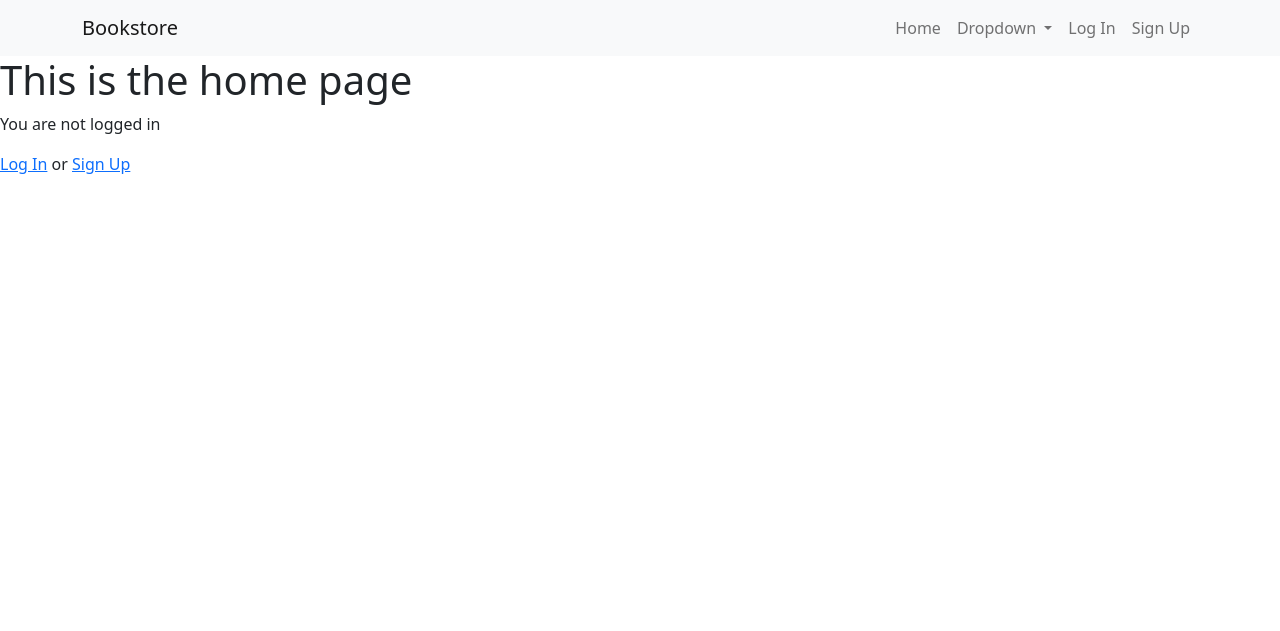
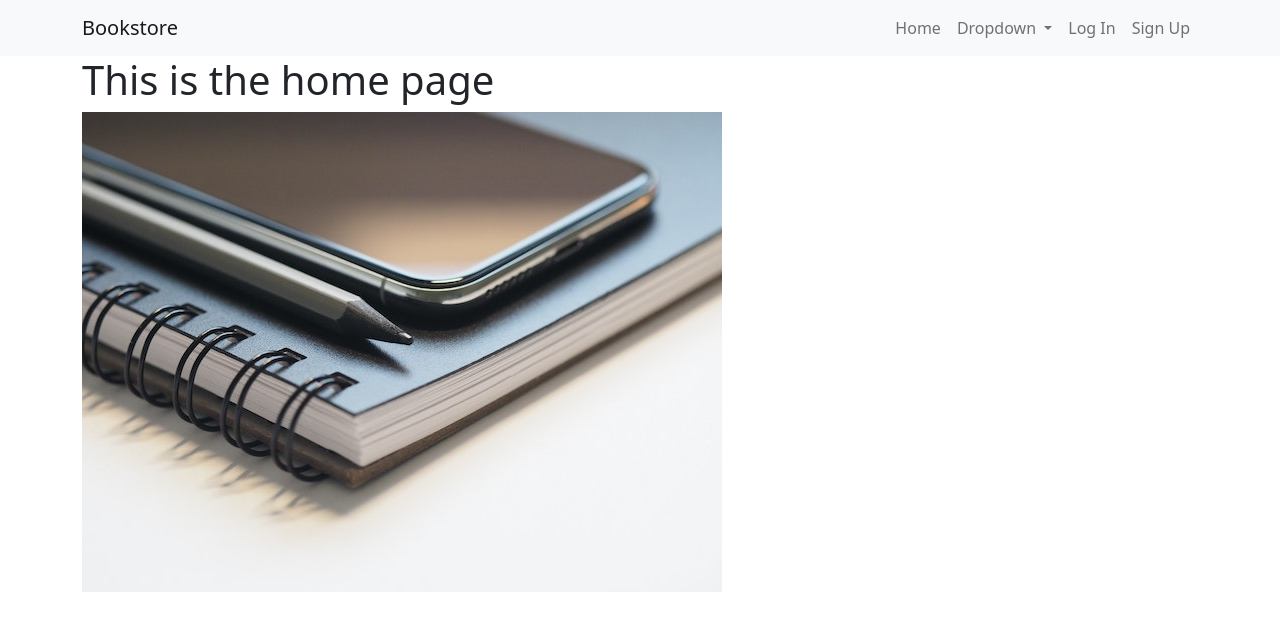
Before and after one commit to paulnyabaro/bookstore, a Django app: template templates/index.html in a window 1280 px wide. Shown: the top 631 px of the page. Run offline with Django 4.2, Linux system fonts and the light colour scheme; the template is opened without the code that fills it, so the values that code supplies are empty.

```diff
--- a/templates/index.html
+++ b/templates/index.html
@@ -1,15 +1,11 @@
 {% extends '_base.html' %}
+{% load static %}
 {% block title %}Home{% endblock %}
 {% block content %}
 <section>
-    <h1>This is the home page</h1>
-    {% if user.is_authenticated %}
-    <p>Hi {{ user.email }}</p>
-    <a href="{% url 'logout' %}">Log Out</a>
-    {% else %}
-    <p>You are not logged in</p>
-    <a href="{% url 'login' %}">Log In</a> or
-    <a href="{% url 'signup' %}">Sign Up</a>
-    {% endif %}
+    <div class="container">
+        <h1>This is the home page</h1>
+        <img src="{% static 'images/book.jpg' %}" alt="">
+    </div>
 </section>
 {% endblock %}
```
